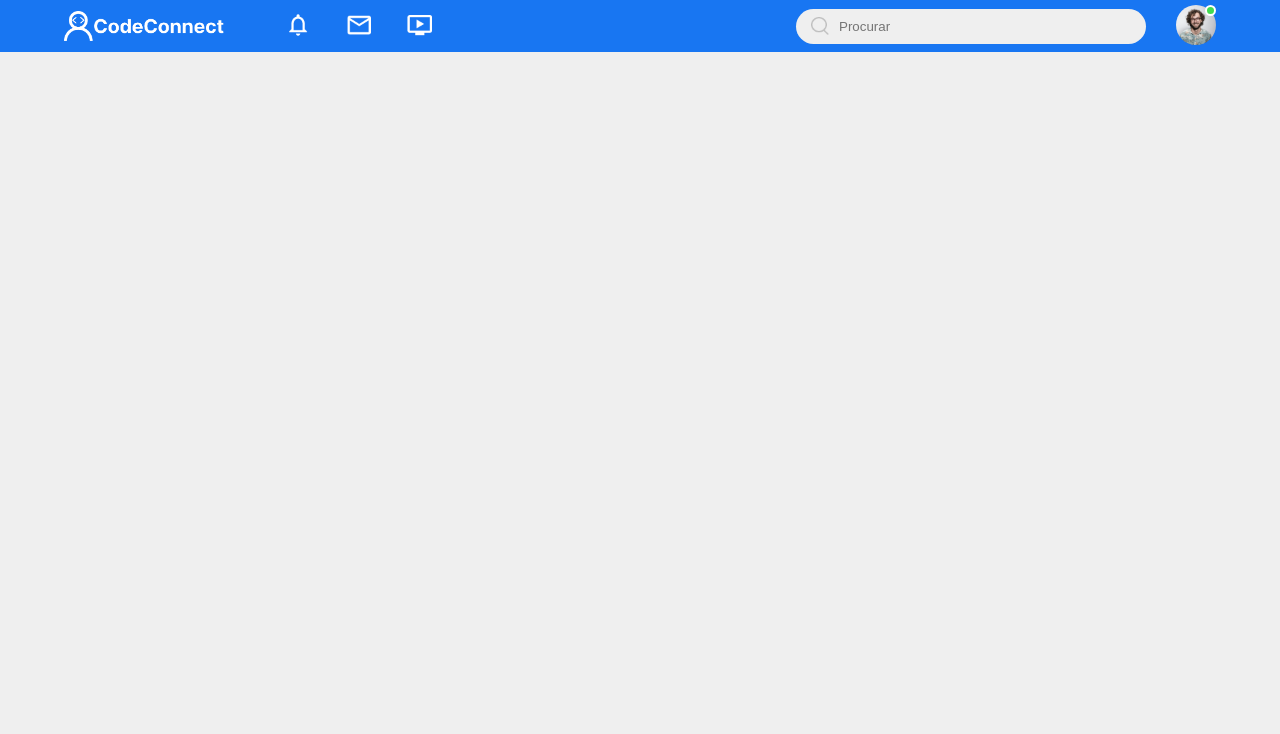
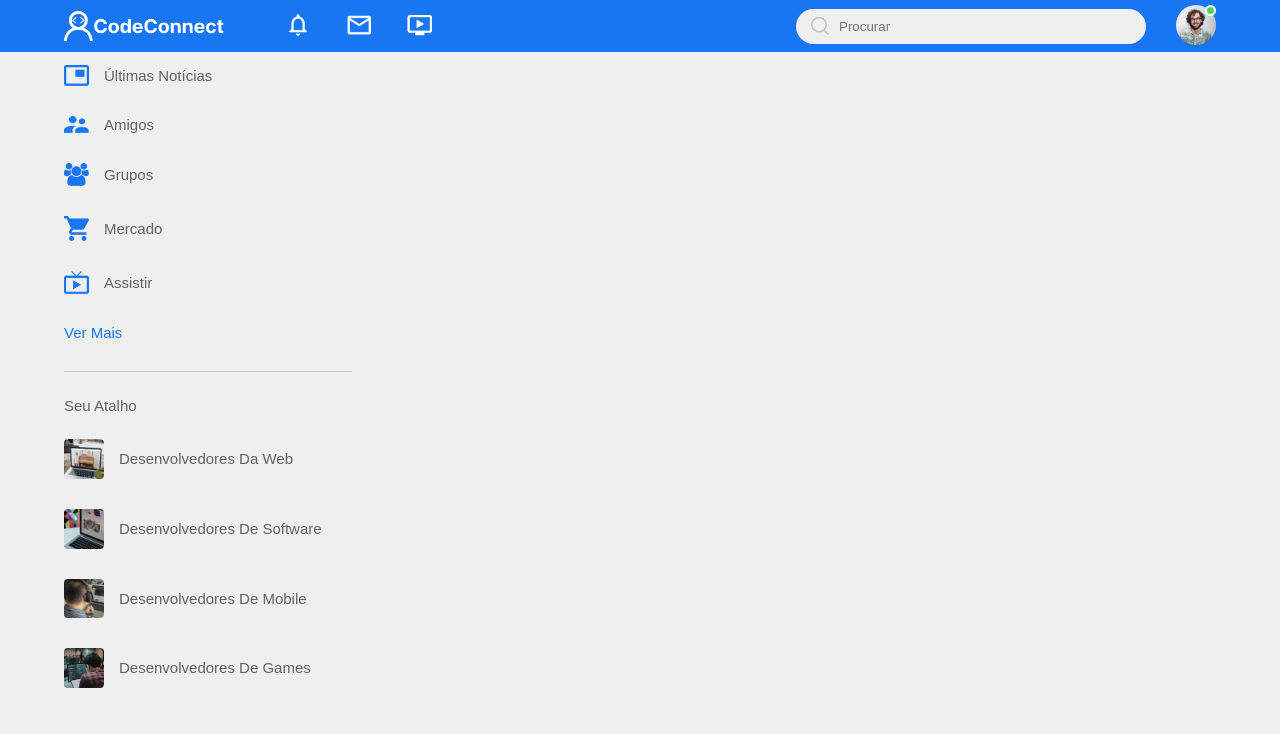
Before and after one commit to clasSeven7/code-connect-frontend, a plain HTML site: page index.html in a window 1280 px wide. Drawn offline with Linux system fonts and the light colour scheme.

Commit message:
chore: Add left and right sidebars to the main content container

```diff
--- a/index.html
+++ b/index.html
@@ -46,5 +46,72 @@
         </div>
       </div>
     </nav>
+
+    <div class="container">
+      <div class="left-sidebar">
+        <div class="imp-links">
+          <a href="#"
+            ><img
+              src="./src/assets/news.png"
+              alt="Tela para ultimas notícias"
+            />Últimas notícias</a
+          >
+          <a href="#"
+            ><img
+              src="./src/assets/friends.png"
+              alt="Dois bonecos juntos de cor azul"
+            />Amigos</a
+          >
+          <a href="#"
+            ><img
+              src="./src/assets/group.png"
+              alt="três bonecos juntos de cor azul"
+            />Grupos</a
+          >
+          <a href="#"
+            ><img
+              src="./src/assets/marketplace.png"
+              alt="Um carrinho de compras azul"
+            />Mercado</a
+          >
+          <a href="#"
+            ><img
+              src="./src/assets/watch.png"
+              alt="Uma televisão com o simbolo do youtube no meio"
+            />Assistir</a
+          >
+          <a href="#">Ver mais</a>
+        </div>
+        <div class="shortcut-links">
+          <p>Seu atalho</p>
+          <a href="#"
+            ><img
+              src="./src/assets/shortcut-1.png"
+              alt="Notebook da apple"
+            />Desenvolvedores da Web</a
+          >
+          <a href="#"
+            ><img
+              src="./src/assets/shortcut-2.png"
+              alt="Uma tela de computador"
+            />Desenvolvedores de Software</a
+          >
+          <a href="#"
+            ><img
+              src="./src/assets/shortcut-3.png"
+              alt="Uma tela de computador"
+            />Desenvolvedores de Mobile</a
+          >
+          <a href="#"
+            ><img
+              src="./src/assets/shortcut-4.png"
+              alt="Uma tela de computador"
+            />Desenvolvedores de Games</a
+          >
+        </div>
+      </div>
+      <div class="main-content"></div>
+      <div class="right-sidebar"></div>
+    </div>
   </body>
 </html>
--- a/src/css/styles.css
+++ b/src/css/styles.css
@@ -3,6 +3,8 @@
 :root {
   --primary-color: #1876f2;
   --secondary-color: #efefef;
+  --ternary-color: #cbdffa;
+  --quaternary-color: #626262;
   --online-color: #41db51;
   --transition: all 0.3s linear;
 
@@ -41,6 +43,9 @@ nav {
   justify-content: space-between;
   background: var(--primary-color);
   padding: 0.5rem 5%;
+  position: sticky;
+  top: 0;
+  z-index: 100;
 }
 
 .logo {
@@ -110,3 +115,64 @@ nav {
   top: 0;
   right: 0;
 }
+
+.container {
+  display: flex;
+  justify-content: space-between;
+  padding: 1.3rem 5%;
+}
+
+.left-sidebar {
+  flex-basis: 25%;
+  position: sticky;
+  top: 7rem;
+  align-self: flex-start;
+}
+
+.right-sidebar {
+  flex-basis: 25%;
+  position: sticky;
+  top: 7rem;
+  align-self: flex-start;
+}
+
+.main-content {
+  flex-basis: 47%;
+}
+
+.imp-links {
+  border-bottom: 0.1rem solid #ccc;
+}
+
+.imp-links a,
+.shortcut-links a {
+  font-size: 1.5rem;
+  text-decoration: none;
+  display: flex;
+  align-items: center;
+  margin-bottom: 3rem;
+  color: var(--quaternary-color);
+  width: fit-content;
+}
+
+.imp-links a img {
+  width: 2.5rem;
+  margin-right: 1.5rem;
+}
+
+.imp-links a:last-child {
+  color: var(--primary-color);
+}
+
+.shortcut-links p {
+  font-size: 1.5rem;
+  margin: 2.5rem 0;
+  color: var(--quaternary-color);
+  font-weight: 500;
+}
+
+.shortcut-links a img {
+  width: 4rem;
+  border-radius: 0.4rem;
+  margin-right: 1.5rem;
+}
```
